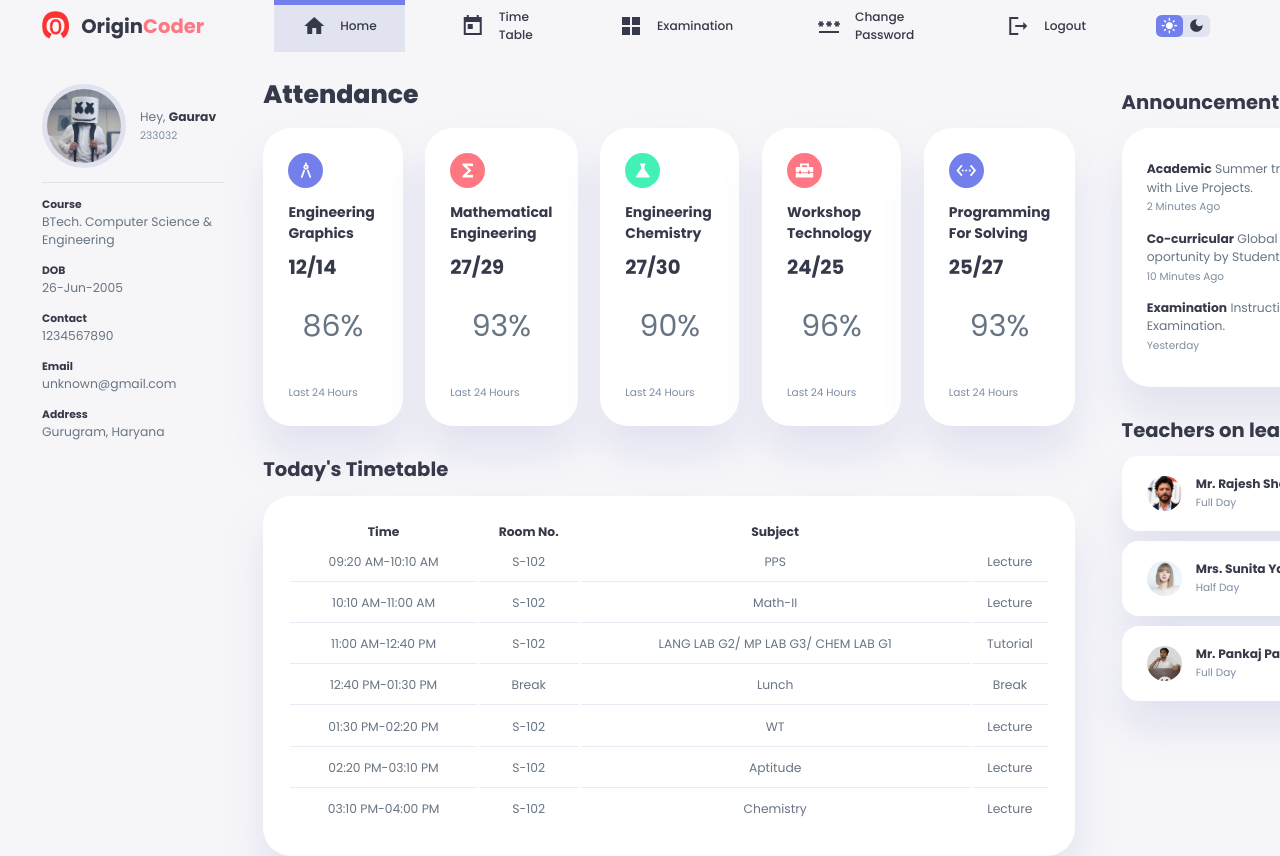
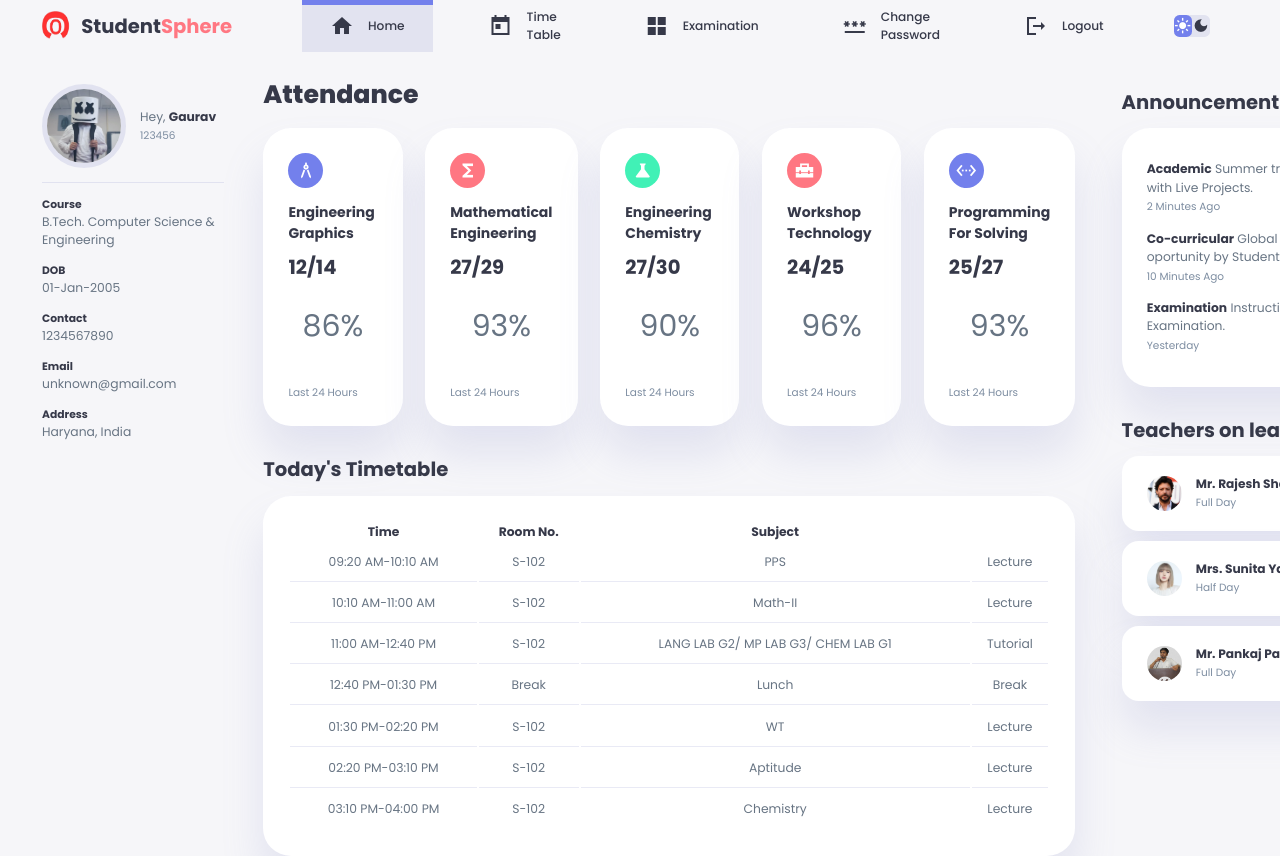
Before and after one commit to itzgauravgoswami/Student-Sphere, a plain HTML site: page index.html in a window 1280 px wide. Shown: the top 856 px of the page. Drawn offline with Linux system fonts and the light colour scheme.

Commit message:
index.html Updated

```diff
--- a/index.html
+++ b/index.html
@@ -15,7 +15,7 @@
     <header>
         <div class="logo" title="University Management System">
             <img src="./images/LOGO1 (2).png" alt="">
-            <h2>Origin<span class="danger">Coder</span></h2>
+            <h2>Student<span class="danger">Sphere</span></h2>
         </div>
         <div class="navbar">
             <a href="index.html" class="active">
@@ -57,20 +57,20 @@
                     </div>
                     <div class="info">
                         <p>Hey, <b>Gaurav</b> </p>
-                        <small class="text-muted">233032</small>
+                        <small class="text-muted">123456</small>
                     </div>
                 </div>
                 <div class="about">
                     <h5>Course</h5>
-                    <p>BTech. Computer Science & Engineering</p>
+                    <p>B.Tech. Computer Science & Engineering</p>
                     <h5>DOB</h5>
-                    <p>26-Jun-2005</p>
+                    <p>01-Jan-2005</p>
                     <h5>Contact</h5>
                     <p>1234567890</p>
                     <h5>Email</h5>
                     <p>unknown@gmail.com</p>
                     <h5>Address</h5>
-                    <p>Gurugram, Haryana</p>
+                    <p>Haryana, India</p>
                 </div>
             </div>
         </aside>
```
